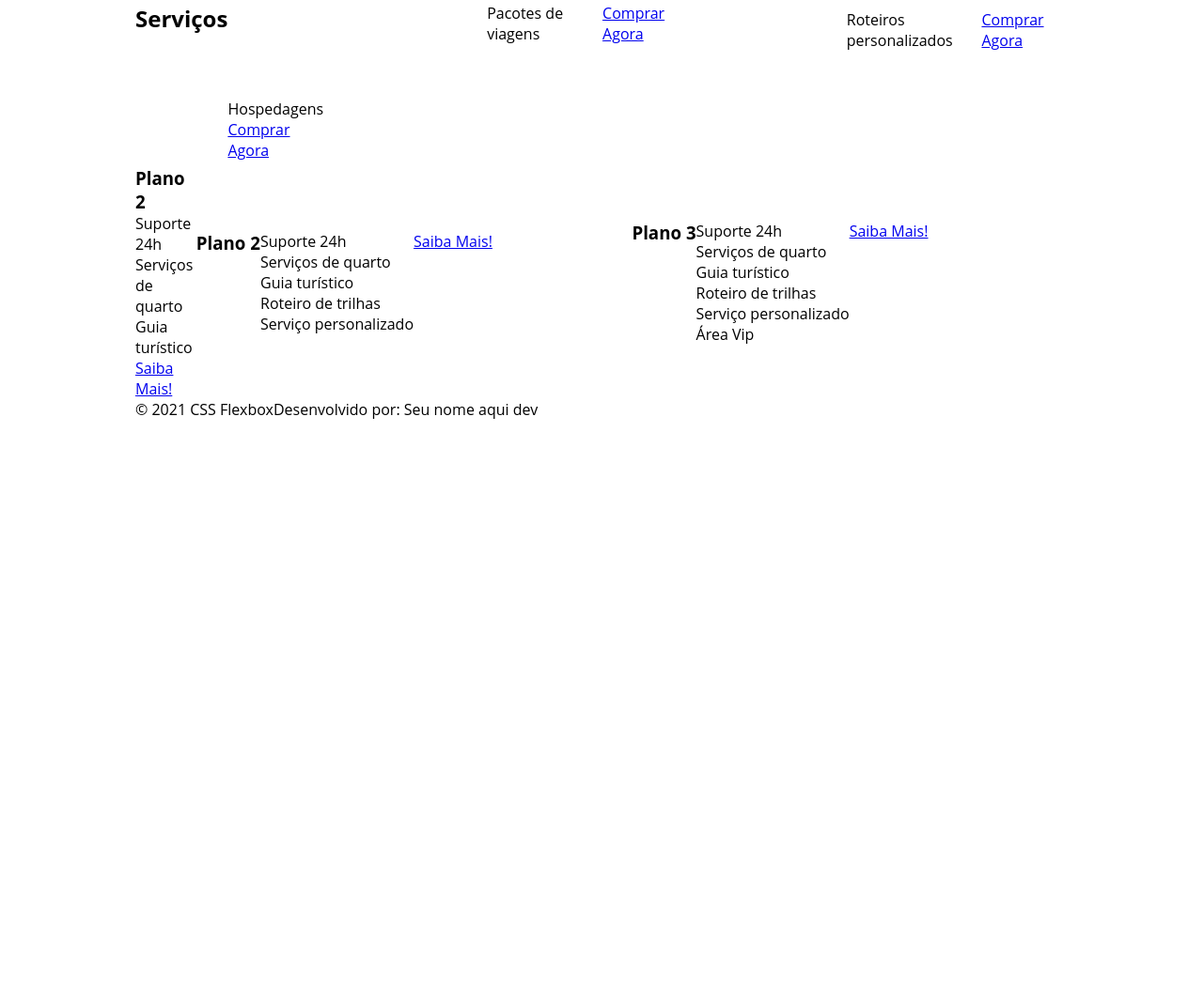
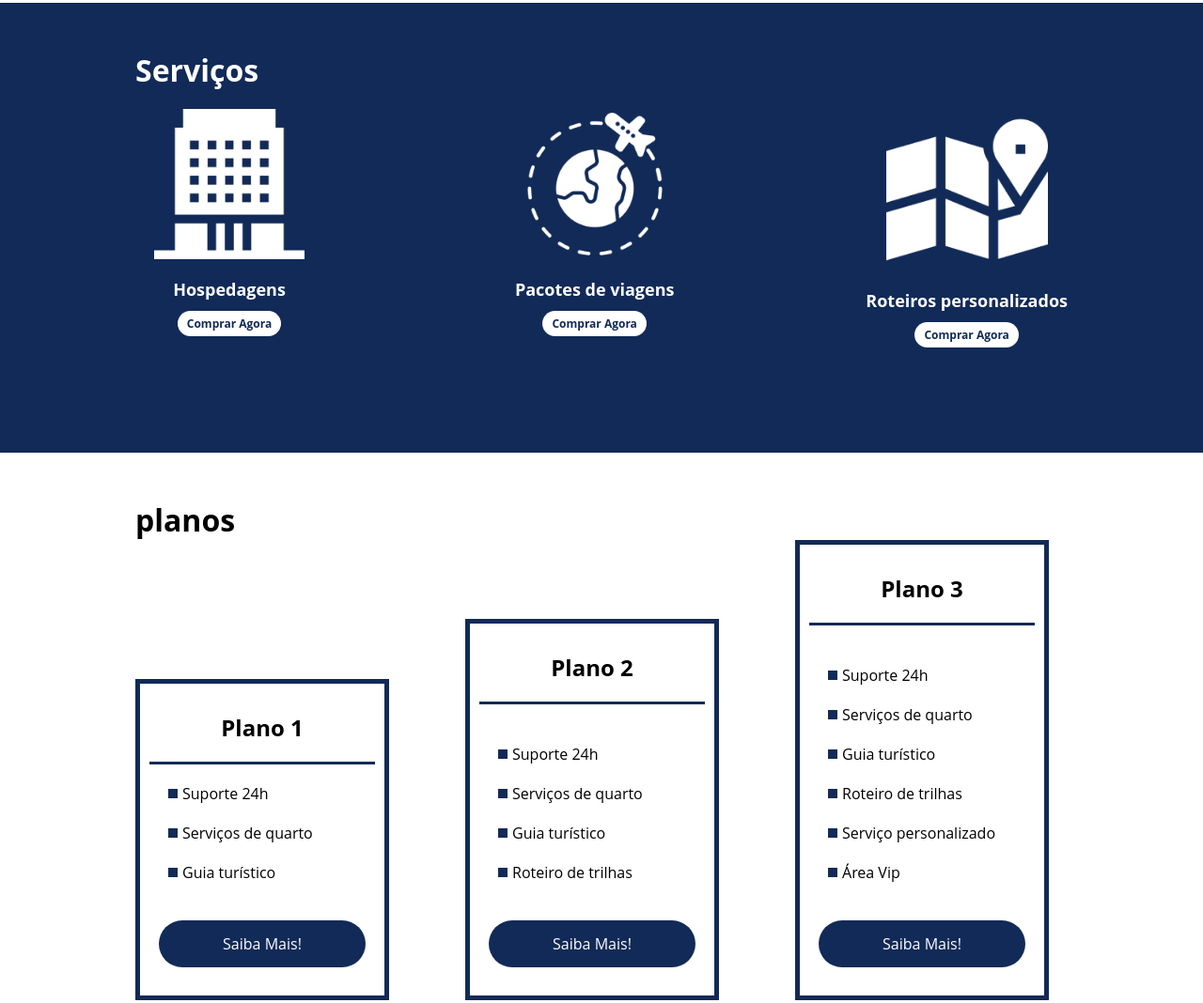
Before and after one commit to ShivamMiguel/CursoFlexBox, a plain HTML site: page flex-projeto/index.html in a window 1280 px wide. Shown: the part 1177-2245 px from the top of the page at 94% size. Before the commit the page ends 1624 px from the top, so only its background shows below. Drawn offline with Linux system fonts and the light colour scheme.

Commit message:
finalizacõ do projecto

```diff
--- a/flex-projeto/index.html
+++ b/flex-projeto/index.html
@@ -26,7 +26,7 @@
         <div class="texto-apresentacao">
             <h1>Flex <br>Turismos</h1>
             <p>O melhor serviço para você!</p>
-            <a href="">Saiba Mais!</a>
+            <a href="" class="btn">Saiba Mais!</a>
         </div>
 
         <div  class="flex-container">
@@ -47,25 +47,26 @@
         </div>
     </div>
 
-    <div class="flex-container">
+    <div class="container-externo">
+        <div class="flex-container" id="servicos">
              <div>
                 <h2>Serviços</h2>
              </div>
 
-        <div class="flex-container">
-            <div>
+             <div class="list-servicos">
+                 <div class="item-servico">
                         <div><img src="./images/icon-2.png" alt="hospedagens"></div>
                         <p>Hospedagens</p>
                         <a href="#">Comprar Agora</a>
                  </div>
 
-            <div class="flex-container">
+                <div class="item-servico" >
                         <div><img src="./images/icon-1.png" alt="pacote de viagens"></div>
                         <p>Pacotes de viagens</p>
                         <a href="#">Comprar Agora</a>
                 </div>
 
-            <div class="flex-container">
+                <div class="item-servico" >
                         <div><img src="./images/icon-3.png" alt="roteiros personalizados"></div>
                         <p>Roteiros personalizados</p>
                         <a href="#">Comprar Agora</a>
@@ -73,33 +74,41 @@
 
         </div>
     </div>
+</div>
 
-    <div class="flex-container">
 
-        <div>
-            <h3>Plano 2</h3>
+
+    <div class="flex-container" id="planos">
+        <div><h2>planos</h2></div>
+
+            <div class="list-planos">
+                <div class="item-plano">
+                    <h3>Plano 1</h3>
+
                     <ul>
                         <li>Suporte 24h</li>
                         <li>Serviços de quarto</li>
                         <li>Guia turístico</li>
                     </ul>
-            <a href="#">Saiba Mais!</a>
+                    <a href="#" class="btn">Saiba Mais!</a>
                 </div>
 
-        <div class="flex-container">
+                <div class="item-plano" >
                     <h3>Plano 2</h3>
+                    <br>
                     <ul>
                         <li>Suporte 24h</li>
                         <li>Serviços de quarto</li>
                         <li>Guia turístico</li>
                         <li>Roteiro de trilhas</li>
-                <li>Serviço personalizado</li>
+
                     </ul>
-            <a href="#">Saiba Mais!</a>
+                    <a href="#" class="btn">Saiba Mais!</a>
                 </div>
 
-        <div class="flex-container">
+                <div class="item-plano" >
                     <h3>Plano 3</h3>
+                    <br>
                     <ul>
                         <li>Suporte 24h</li>
                         <li>Serviços de quarto</li>
@@ -108,13 +117,18 @@
                         <li>Serviço personalizado</li>
                         <li>Área Vip</li>
                     </ul>
-            <a href="#">Saiba Mais!</a>
+                    <a href="#" class="btn">Saiba Mais!</a>
+                </div>
+
             </div>
     </div>
 
-    <footer class="flex-container">
+    <footer >
+        <div class="flex-container footer">
             <p>&copy; 2021 CSS Flexbox</p>
-        <p>Desenvolvido por: Seu nome aqui dev</p>
+            <p>Desenvolvido por: <strong>  António Miguel</strong> </p>
+        </div>
+
     </footer>
 </body>
 </html>
--- a/flex-projeto/style.css
+++ b/flex-projeto/style.css
@@ -22,6 +22,8 @@ div img{
     max-width: 992px;
     margin: auto;
     width: 100%;
+    min-width: 320px;
+
 }
 header{
     background-color: #122A57;
@@ -53,6 +55,7 @@ header .menu{
 
 .apresentacao .texto-apresentacao{
     min-height: 200px;
+
 }
 
 .texto-apresentacao h1{
@@ -61,7 +64,7 @@ header .menu{
     margin-bottom: 10px;
 }
 
-.texto-apresentacao a{
+.btn{
     background-color: #122A57;
     color: #fff;
     text-align: center;
@@ -98,3 +101,170 @@ header .menu{
     margin-bottom: 40px;
     width: 90%;
 }
+#quem-somos img{
+    min-width: 420px;
+}
+#quem-somos img{
+    min-width: 320px;
+    margin: auto;
+}
+.container-externo{
+    background-color: #122A57;
+    width: 100%;
+
+}
+#servicos{
+ flex-direction: column;
+ padding-top: 50px;
+ padding-bottom: 100px;
+}
+#servicos h2{
+    color: white;
+    font-size: 32px;
+    margin-bottom: 20px;
+}
+
+.list-servicos{
+    display: flex;
+    justify-content: space-between;
+}
+.list-servicos .item-servico{
+    text-align: center;
+}
+
+.item-servico a{
+    width: 220px;
+    background-color: #fff;
+    border-radius: 30px;
+    height: 50px;
+    margin-top: 20px;
+    text-align: center;
+    line-height: 50px;
+    padding: 5px 10px;
+    color: #122A57;
+    font-size: 12px;
+    text-decoration: none;
+    font-weight: 700;
+}
+.item-servico p{
+    font-weight: 700;
+    font-size: 18px;
+    color: #fff;
+    margin-top: 20px;
+}
+.item-servico img{
+    width: 80%;
+    margin: auto;
+}
+#planos{
+    flex-direction: column;
+    min-height: 100vh;
+    padding-top: 50px;
+
+}
+#planos h2{
+    font-size: 32px;
+}
+.list-planos{
+    display: flex;
+    align-items: flex-end;
+    justify-content: space-between;
+}
+
+.item-plano{
+    flex: 1;
+    border: 5px solid #122A57;
+    margin-right: 20px;
+    padding: 10px;
+    max-width: 240px;
+}
+
+.item-plano .btn{
+    margin: auto;
+    margin-bottom: 20px;
+}
+.item-plano h3{
+    font-size: 24px;
+    display: flex;
+    flex-direction: column;
+    text-align: center;
+    margin-top: 20px;
+}
+.item-plano h3::after{
+    content: "";
+    background-color: #122A57;
+    width: 100%;
+    height: 3px;
+    margin-top: 20px;
+    margin-bottom: 10px;
+}
+.item-plano ul{
+    padding: 10px 20px;
+    display: flex;
+    flex-direction: column;
+    margin-bottom: 10px;
+}
+
+.item-plano ul li{
+    display: flex;
+    flex-wrap: nowrap;
+    align-items: center;
+    margin-bottom: 20px;
+}
+
+.item-plano ul li::before{
+    content: "";
+    width: 10px;
+    height: 10px;
+    background-color: #122A57;
+    margin-right: 5px;
+
+}
+footer{
+    background-color: #122A57;
+    height: 70px;
+    display: flex;
+    align-items: center;
+
+}
+
+footer .footer{
+    justify-content: space-between;
+    color: #fff;
+}
+
+/*mobile*/
+@media (max-width:992px){
+    .flex-container{
+        flex-direction: column;
+    }
+    .apresentacao{
+        flex-direction: column-reverse;
+    }
+    .apresentacao .texto-apresentacao{
+        min-height: 200px;
+        width: 100%;
+    }
+    #quem-somos{
+        flex-direction: column-reverse;
+    }
+    .list-servicos{
+        flex-direction: column;
+    }
+    .item-servico img{
+        width: 50px;
+        margin: auto;
+    }
+    .list-planos{
+        flex-direction: column;
+        align-items: flex-start;
+        margin-bottom: 20px
+
+    }
+    .list-planos .item-plano{
+        max-width: 90%;
+        margin: auto;
+        width: 100%;
+        margin-bottom: 20px;
+    }
+}
```
Lines whose indentation alone changed are shown as unchanged.
